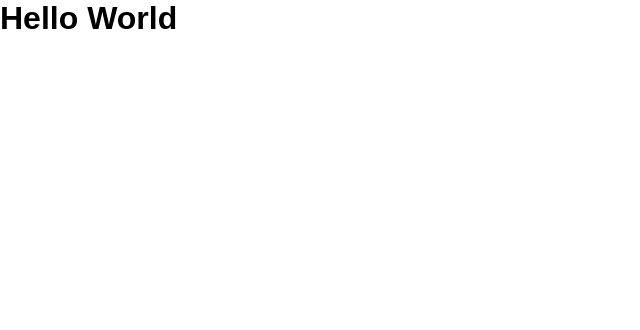
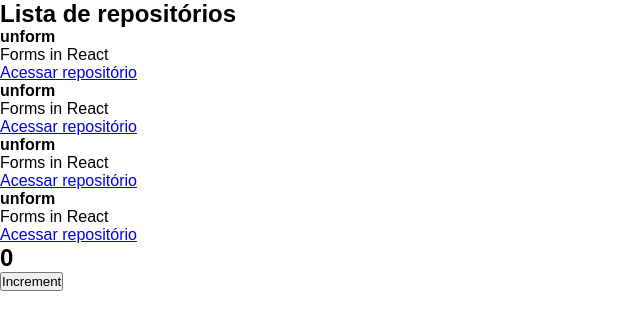
Before and after one commit to saulomedeirosguerreiro/github-explorer-2022, a React app: page / in a window 1280 px wide. Shown: the top 330 px of the page, without its empty margins (0-640 px from the left). Built offline with nearby package versions, Linux system fonts and the light colour scheme.

Commit message:
props, state and create component

```diff
--- a/src/App.jsx
+++ b/src/App.jsx
@@ -1,7 +1,14 @@
+import { Counter } from './components/Counter'
+import { RepositoryList } from './components/RepositoryList'
 import './styles/global.scss'
 
 function App() {
-    return <h1>Hello World</h1>
+    return (
+        <>
+            <RepositoryList />
+            <Counter />
+        </>
+    )
 }
 
 export default App
--- /dev/null
+++ b/src/components/Counter.jsx
@@ -0,0 +1,19 @@
+import { useState } from "react"
+
+export function Counter() {
+
+    const [counter, setCounter] = useState(0)
+
+    function increment() {
+        setCounter(counter + 1)
+    }
+
+    return (
+        <div>
+            <h2>{counter}</h2>
+            <button type="button" onClick={increment}>
+                Increment
+            </button>
+        </div>
+    )
+}
--- /dev/null
+++ b/src/components/RepositoryItem.jsx
@@ -0,0 +1,16 @@
+export function RepositoryItem(props){
+    return (
+        <li>
+            <strong>{props.repository.name}</strong>
+            <p>{props.repository.description}</p>
+
+            <a
+                href={props.repository.link}
+                target="_blank"
+                rel="noopener noreferrer"
+            >
+                Acessar repositório
+            </a>
+        </li>
+    )
+}
--- /dev/null
+++ b/src/components/RepositoryList.jsx
@@ -0,0 +1,21 @@
+import { RepositoryItem } from './RepositoryItem'
+
+const repository = {
+    name: 'unform',
+    description: 'Forms in React',
+    link: 'http://www.google.com.br'
+}
+
+export function RepositoryList() {
+    return (
+        <section>
+            <h1>Lista de repositórios</h1>
+            <ul>
+                <RepositoryItem repository={repository} />
+                <RepositoryItem repository={repository} />
+                <RepositoryItem repository={repository} />
+                <RepositoryItem repository={repository} />
+            </ul>
+        </section>
+    )
+}
```
